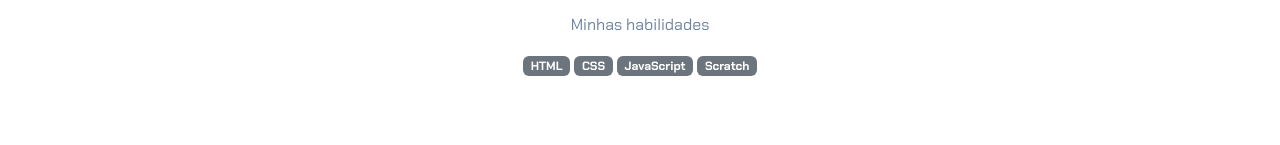
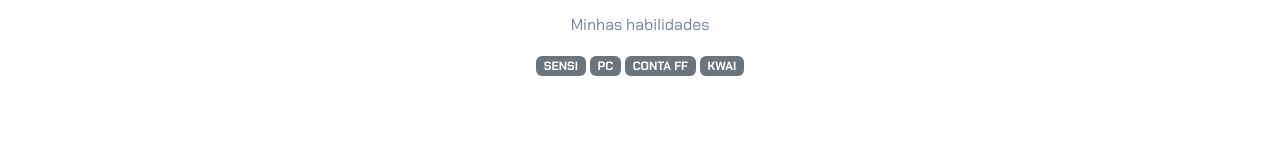
Before and after one commit to Luixzzin/mayron-da-silva-santos-junior, a plain HTML site: page index.html in a window 1280 px wide. Shown: the part 279-424 px from the top of the page. Drawn offline with nearby package versions, Linux system fonts and the light colour scheme.

Commit message:
Update index.html

```diff
--- a/index.html
+++ b/index.html
@@ -20,10 +20,10 @@
         <p>Sou cavalos, cavalos brancos, cavalos pretos, cavalos marrons, cavalos coloridos, cavalos negros, cavalods dourados, cavalos cabeludos, cavalos fodas</p>
         <p>Minhas habilidades</p>
         <div>
-            <p class="badge bg-secondary">HTML</p>
-            <p class="badge bg-secondary">CSS</p>
-            <p class="badge bg-secondary">JavaScript</p>
-            <p class="badge bg-secondary">Scratch</p>
+            <p class="badge bg-secondary">SENSI</p>
+            <p class="badge bg-secondary">PC</p>
+            <p class="badge bg-secondary">CONTA FF</p>
+            <p class="badge bg-secondary">KWAI</p>
         </div>
     </header>
     <main class="container mt-5">
```
